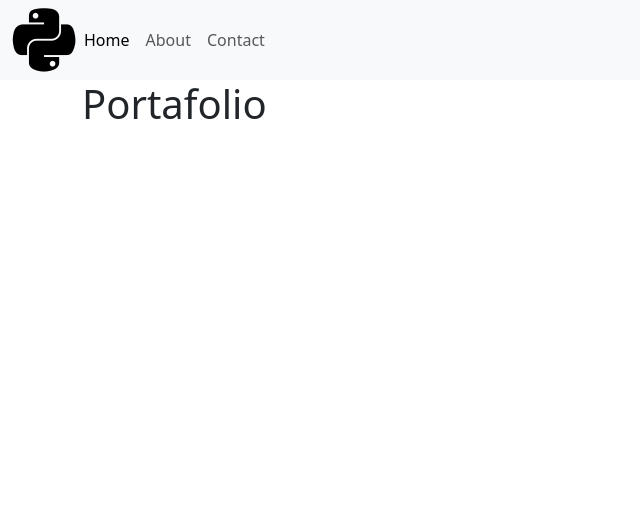
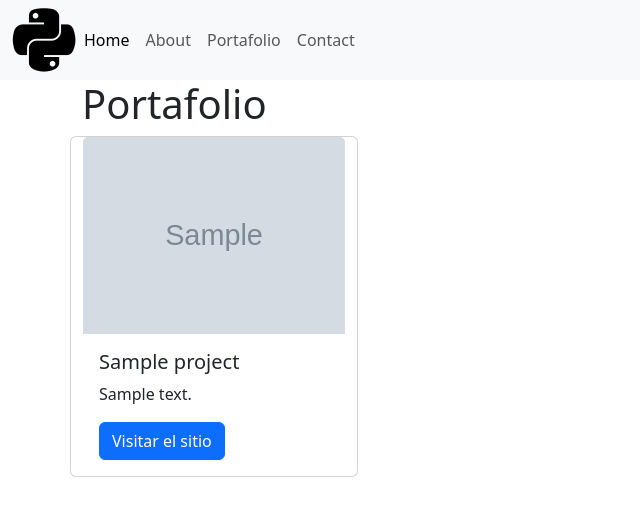
Before and after one commit to robertoahc85/mi_portal_web, a Django app: template mi_portal_web/myapp/templates/myapp/portafolio.html in a window 1280 px wide. Shown: the top 516 px of the page, without its empty margins (0-640 px from the left). Run offline with Django 3.2, Linux system fonts and the light colour scheme; the template is opened without the code that fills it: most values are stand-ins (such as "Sample title", 1, 10 or a date in 2020); grey boxes marked "Sample" are stand-in pictures.

Commit message:
agregando funcionalidad portafolio

```diff
--- a/mi_portal_web/myapp/templates/myapp/base.html
+++ b/mi_portal_web/myapp/templates/myapp/base.html
@@ -43,6 +43,9 @@
               <a class="nav-link" href="{% url 'about' %}">About</a>
             </li>
             <li class="nav-item">
+              <a class="nav-link" href="{% url 'portafolio' %}">Portafolio</a>
+            </li>
+            <li class="nav-item">
               <a class="nav-link" href="{% url 'contact' %}">Contact</a>
             </li>
           </ul>
--- a/mi_portal_web/myapp/templates/myapp/portafolio.html
+++ b/mi_portal_web/myapp/templates/myapp/portafolio.html
@@ -3,5 +3,19 @@
 {% load static %}
 {%block content%}
 <h1>Portafolio</h1>
+<div class="row">
+    {%for  project in projects%}
+    <div class="card" style="width: 18rem;">
+        <img src={{ project.image }} class="card-img-top" alt="...">
+        <div class="card-body">
+          <h5 class="card-title">{{project.name  }}</h5>
+          <p class="card-text">{{ project.description }}</p>
+          <a href={{ project.url }}  target="_blank" class="btn btn-primary">Visitar el sitio</a>
+        </div>
+      </div>
+
+
+    {%endfor %}
+</div>
 
 {% endblock content %}
--- a/mi_portal_web/myapp/urls.py
+++ b/mi_portal_web/myapp/urls.py
@@ -5,4 +5,6 @@ urlpatterns = [
     path('', views.home, name='home',),
     path('about/', views.about, name='about'),
     path('contact/', views.contact, name='contact'),
+    path('portafolio/', views.portafolio, name='portafolio'),
+
 ]
```
Also changed, not shown: mi_portal_web/myapp/views.py (+6 -1 lines).
